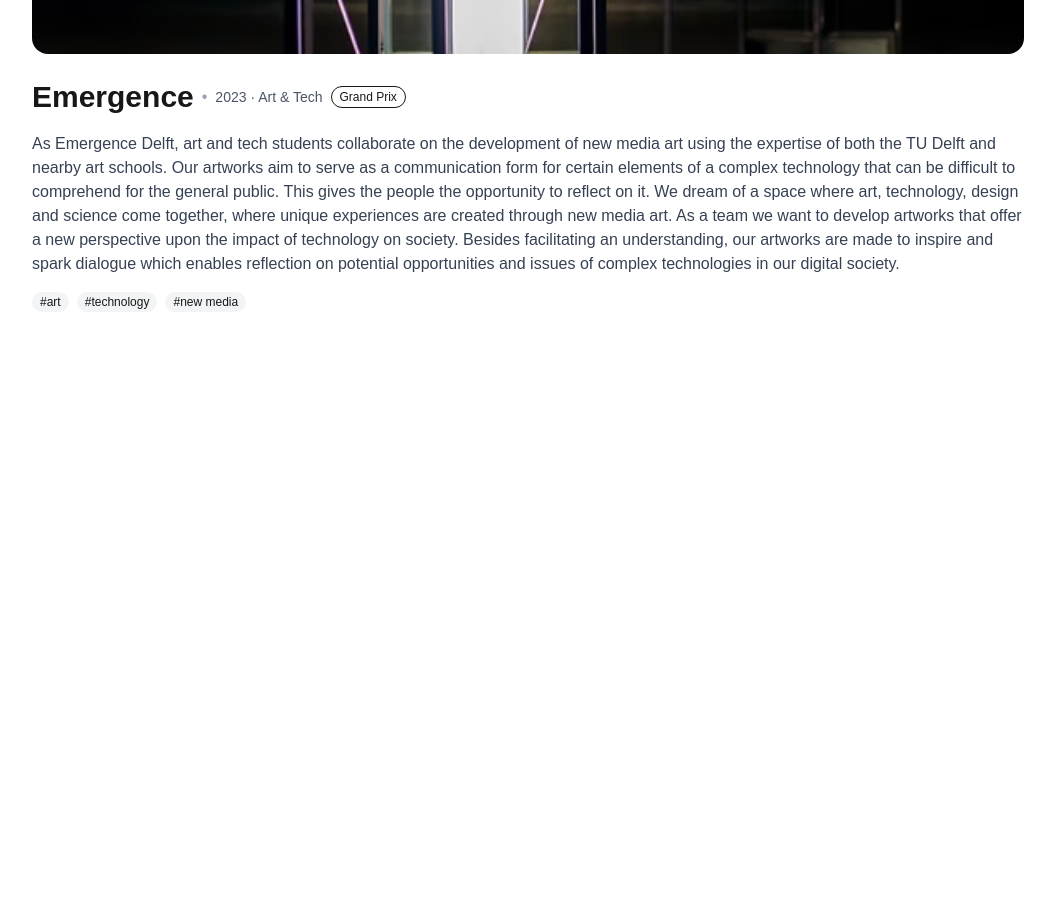
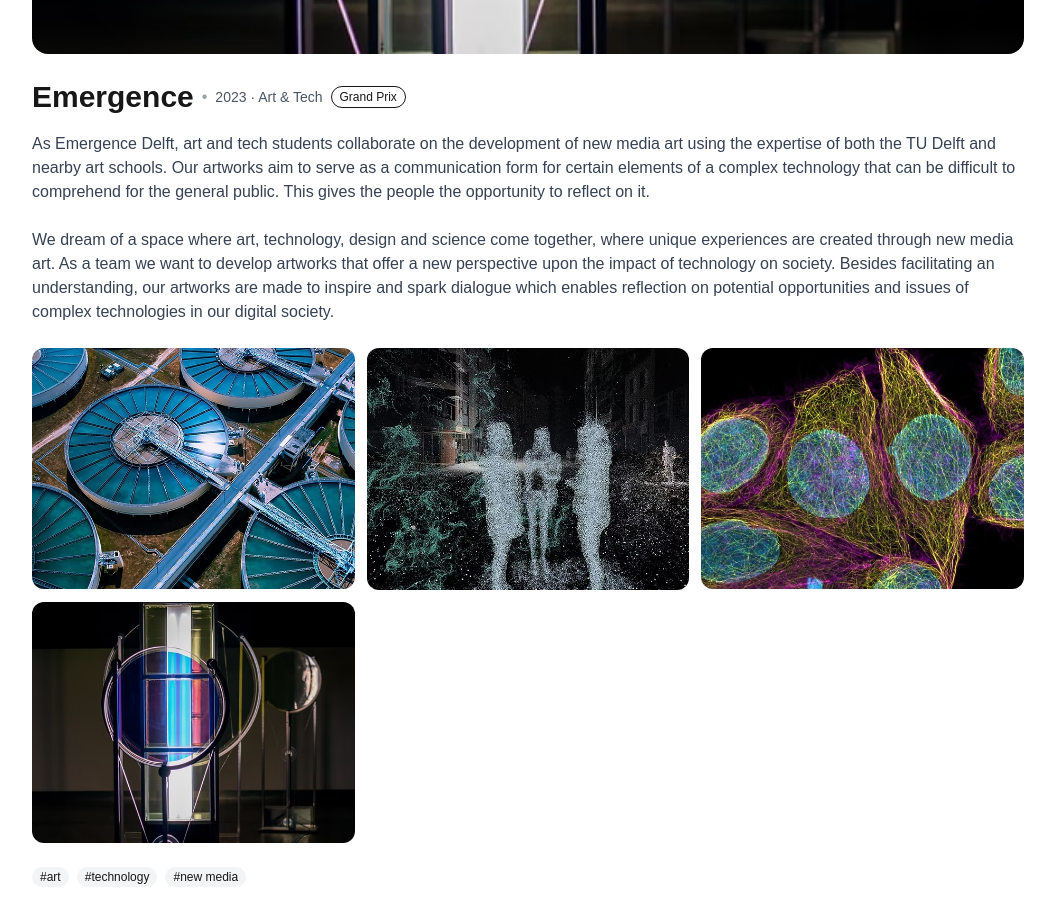
Before and after one commit to Maarten3013/dreamlab, a Next.js app: page /projects/emergence in a window 1280 px wide. Shown: the part 580-1502 px from the top of the page, without its empty margins (112-1167 px from the left). Before the commit the page ends 932 px from the top, so only its background shows below. Built offline with nearby package versions, Linux system fonts and the light colour scheme.

Commit message:
Added files: components/Gallery.tsx, public/images/spaceoasis_2.avif, public/images/spaceoasis_3.avif

```diff
--- a/app/page.tsx
+++ b/app/page.tsx
@@ -106,8 +106,8 @@
 export default function Home() {
 return (
 <main className="mx-auto flex min-h-dvh max-w-7xl flex-col items-center justify-center gap-6 p-8 text-center">
-<h1 className="text-4xl font-bold">Your Project Archive</h1>
-<p className="text-gray-600">Explore your Sea/Space/Climate/Other projects with fast filters.</p>
+<h1 className="text-4xl font-bold">Welcome To The Dream Lab</h1>
+<p className="text-gray-600">Explore the awesome projects made students of the TU Delft</p>
 <Link href="/explore" className="rounded-full border px-5 py-3 font-medium hover:bg-gray-50">Go to Explore →</Link>
 </main>
 );
--- a/app/projects/[id]/page.tsx
+++ b/app/projects/[id]/page.tsx
@@ -1,13 +1,13 @@
 import data from "@/data/projects.json";
 import type { Project } from "@/lib/types";
 import Badge from "@/components/Badge";
+import Gallery from "@/components/Gallery"; // 👈 add this
 import { notFound } from "next/navigation";
 
 export async function generateStaticParams() {
   return (data as Project[]).map((p) => ({ id: p.id }));
 }
 
-// 👇 params is a Promise in Next 15
 export async function generateMetadata({
   params,
 }: {
@@ -28,22 +28,32 @@
   const p = (data as Project[]).find((x) => x.id === id);
   if (!p) notFound();
 
+  // normalize to an array of strings/objects
+  const gallery = Array.isArray(p.images) ? p.images : [];
+
   return (
     <main className="mx-auto max-w-5xl px-4 py-10">
       <a href="/explore" className="text-sm text-gray-500">← Back to explore</a>
+
       <div className="mt-3 aspect-[16/9] w-full overflow-hidden rounded-2xl bg-gray-100">
         {/* eslint-disable-next-line @next/next/no-img-element */}
         <img src={p.cover} alt={p.title} className="h-full w-full object-cover" />
       </div>
+
       <div className="mt-6 flex flex-wrap items-center gap-2">
         <h1 className="text-3xl font-bold leading-tight">{p.title}</h1>
         <span className="text-gray-400">•</span>
         <span className="text-sm text-gray-600">{p.year} · {p.category}</span>
-        {p.award !== "None" && <Badge label={p.award} />}
+        {p.award && p.award !== "None" && <Badge label={p.award} />}
       </div>
+
       {p.subtitle && <p className="mt-1 text-gray-600">{p.subtitle}</p>}
-      <p className="mt-4 text-gray-700">{p.description}</p>
-      <div className="mt-4 flex flex-wrap gap-2">
+      <p className="mt-4 text-gray-700 whitespace-pre-line">{p.description}</p>
+
+      {/* 👇 gallery thumbnails + lightbox */}
+      <Gallery images={gallery} title={p.title} />
+
+      <div className="mt-6 flex flex-wrap gap-2">
         {p.tags.map((t) => (
           <span key={t} className="rounded-full bg-gray-100 px-2 py-0.5 text-xs">#{t}</span>
         ))}
--- /dev/null
+++ b/components/Gallery.tsx
@@ -0,0 +1,123 @@
+"use client";
+import { useEffect, useMemo, useState } from "react";
+
+type Img = { url: string; alt?: string } | string;
+
+export default function Gallery({
+  images,
+  title,
+}: {
+  images: Img[];
+  title: string;
+}) {
+  const items = useMemo(
+    () =>
+      (images ?? [])
+        .map((img) => (typeof img === "string" ? { url: img, alt: title } : img))
+        .filter((i) => !!i.url),
+    [images, title]
+  );
+
+  const [open, setOpen] = useState(false);
+  const [idx, setIdx] = useState(0);
+
+  const onOpen = (i: number) => {
+    setIdx(i);
+    setOpen(true);
+  };
+
+  const prev = () => setIdx((i) => (i - 1 + items.length) % items.length);
+  const next = () => setIdx((i) => (i + 1) % items.length);
+
+  useEffect(() => {
+    if (!open) return;
+    const onKey = (e: KeyboardEvent) => {
+      if (e.key === "Escape") setOpen(false);
+      if (e.key === "ArrowLeft") prev();
+      if (e.key === "ArrowRight") next();
+    };
+    window.addEventListener("keydown", onKey);
+    return () => window.removeEventListener("keydown", onKey);
+    // eslint-disable-next-line react-hooks/exhaustive-deps
+  }, [open, items.length]);
+
+  if (items.length === 0) return null;
+
+  return (
+    <>
+      {/* Thumbnails */}
+      <div className="mt-6 grid grid-cols-2 gap-3 md:grid-cols-3">
+        {items.map((img, i) => (
+          <button
+            key={img.url + i}
+            onClick={() => onOpen(i)}
+            className="group aspect-[4/3] overflow-hidden rounded-xl bg-gray-100 focus:outline-none"
+            aria-label={`Open image ${i + 1}`}
+          >
+            {/* eslint-disable-next-line @next/next/no-img-element */}
+            <img
+              src={img.url}
+              alt={img.alt ?? title}
+              className="h-full w-full object-cover transition group-hover:scale-105"
+              loading="lazy"
+            />
+          </button>
+        ))}
+      </div>
+
+      {/* Lightbox */}
+      {open && (
+        <div
+          className="fixed inset-0 z-50 flex items-center justify-center bg-black/80 p-4"
+          role="dialog"
+          aria-modal="true"
+          onClick={() => setOpen(false)}
+        >
+          <div
+            className="relative w-full max-w-5xl"
+            onClick={(e) => e.stopPropagation()}
+          >
+            <div className="relative aspect-[16/9] w-full overflow-hidden rounded-2xl bg-black">
+              {/* eslint-disable-next-line @next/next/no-img-element */}
+              <img
+                src={items[idx].url}
+                alt={items[idx].alt ?? title}
+                className="h-full w-full object-contain"
+              />
+            </div>
+
+            {/* Controls */}
+            <button
+              onClick={() => setOpen(false)}
+              className="absolute right-2 top-2 rounded-full bg-white/90 px-3 py-1 text-sm font-medium shadow"
+              aria-label="Close"
+            >
+              Close
+            </button>
+            {items.length > 1 && (
+              <>
+                <button
+                  onClick={prev}
+                  className="absolute left-0 top-1/2 -translate-y-1/2 rounded-r-xl bg-white/90 px-3 py-2 text-sm font-medium shadow"
+                  aria-label="Previous image"
+                >
+                  ‹
+                </button>
+                <button
+                  onClick={next}
+                  className="absolute right-0 top-1/2 -translate-y-1/2 rounded-l-xl bg-white/90 px-3 py-2 text-sm font-medium shadow"
+                  aria-label="Next image"
+                >
+                  ›
+                </button>
+                <div className="pointer-events-none absolute bottom-2 left-1/2 -translate-x-1/2 rounded-full bg-white/90 px-3 py-1 text-xs font-medium shadow">
+                  {idx + 1} / {items.length}
+                </div>
+              </>
+            )}
+          </div>
+        </div>
+      )}
+    </>
+  );
+}
--- a/data/projects.json
+++ b/data/projects.json
@@ -25,7 +25,7 @@
     "tags": ["habitat", "modular"],
     "cover": "/images/spaceoasis.avif",
     "description": "Space Oasis Delft III is on their design of a Martian base capable of keeping up to  4 astronauts mentally and physically well! The team is spending this year designing a self-sustainable Martian base with a strong emphasis on psychological well-being. This year, the central module of the Martian habitat will build to give the world a perspective on how a Martian base should look. Curious to see the who is behind this project? Visit the team page to see the TU Delft students who are working on this year's Space Oasis!",
-    "images": []
+    "images": ["/images/spaceoasis_2.avif", "/images/spaceoasis_3.avif"]
   },
   {
     "id": "hydromotion",
```
Also changed, not shown: public/images/spaceoasis_2.avif (added), public/images/spaceoasis_3.avif (added).
